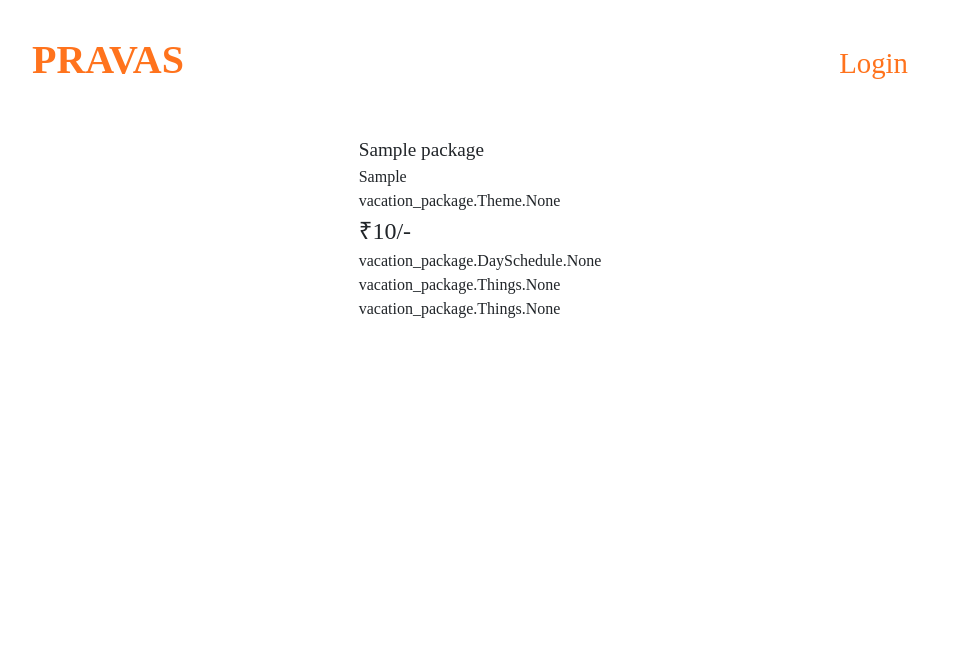
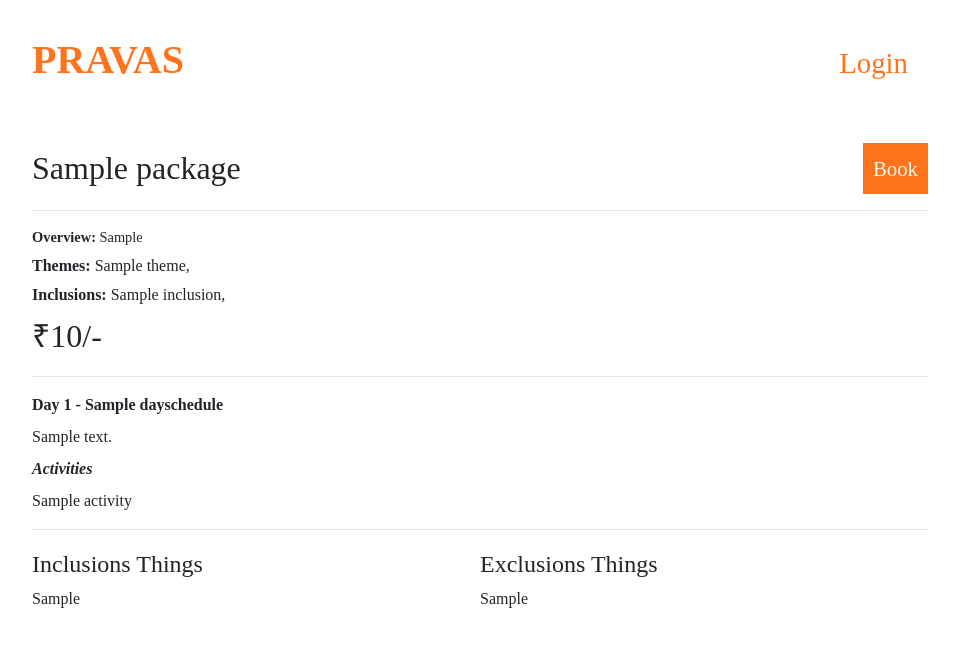
Before and after one commit to rahul-nagvadia/Pravas, a Django app: template templates/vacation_package/package.html in a window 1280 px wide. Shown: the top 647 px of the page, without its empty margins (160-1119 px from the left). Run offline with Django 4.2, Linux system fonts and the light colour scheme; the template is opened without the code that fills it: values that come from a table or form of the project are taken from there, others are empty; tables that the repository leaves empty hold one stand-in row (values such as "Sample post"); some libraries are stand-ins or nearby versions; some web fonts are replaced.

Commit message:
Package details page

```diff
--- a/static/vacation_package/css/package.css
+++ b/static/vacation_package/css/package.css
@@ -35,6 +35,7 @@ a:hover {
   flex-direction: column;
   justify-content: center;
   align-items: center;
+  margin-bottom: 100px;
 }
 
 .navbar {
@@ -90,6 +91,7 @@ a:hover {
   border: none;
   color: #fff7e9;
   padding: 10px;
+  font-size: 1.3rem;
 }
 
 .see-button:hover,
@@ -105,6 +107,7 @@ a:hover {
   border: 1px solid #1746a2;
   margin: 20px 0;
   border-radius: 20px;
+  height: 200px;
 }
 
 .package-image {
@@ -120,19 +123,87 @@ a:hover {
   width: 80%;
   display: flex;
   flex-direction: row;
+  align-items: center;
 }
 
 .package-description > div {
   margin: 10px;
-  flex-basis: 25%;
   text-align: center;
   padding: 10px;
 }
 
 .package-name {
-  font-size: larger;
+  font-size: 1.3rem;
+  flex-basis: 20%;
 }
 
 .package-price {
-  font-size: x-large;
+  flex-basis: 10%;
+  font-size: 2rem;
 }
+
+.package-overview {
+  flex-basis: 80%;
+  font-size: 0.9rem;
+}
+
+.pacakge-see {
+  flex-basis: 20%;
+}
+
+@media (max-width: 1024px) {
+  .package-card {
+    width: 70%;
+    flex-direction: column;
+    height: auto;
+  }
+  .package-description {
+    width: 100%;
+    flex-direction: column;
+  }
+  .package-image {
+    height: 20%;
+  }
+}
+
+/* //////////package page//////////////// */
+
+.package-detail {
+  width: 70%;
+}
+
+.package-detail > div {
+  margin: 5px 0;
+}
+
+.package-detail > .package-name {
+  font-size: 2rem;
+  margin-bottom: 10px;
+  display: flex;
+  justify-content: space-between;
+  align-items: center;
+  width: 100%;
+}
+
+.package-day > p {
+  margin: 8px 0;
+}
+
+.package-detail > .things {
+  display: flex;
+}
+.package-detail > .things > div {
+  flex-basis: 50%;
+}
+.package-detail > .things > div > .title {
+  font-size: 1.5rem;
+  margin-bottom: 5px;
+}
+
+.name {
+  flex: 1;
+}
+
+.book-buttion {
+  margin-left: auto;
+}
--- a/templates/vacation_package/package.html
+++ b/templates/vacation_package/package.html
@@ -39,21 +39,62 @@
                 {% endif %}
             </ul>
         </div>
-        <div class="package_detail">
-            <div class="package-name">{{package.name}}</div>
-            <div class="package-overview">{{package.overview}}</div>
-            <div class="package-inclusion"></div>
+        <div class="package-detail">
+            <div class="package-name">
+                <div class="name">
+                    {{package.name}}
+                </div>
+                <div class="book-button">
+                    <form action="">
+                        {% csrf_token %}
+                        <input type="number" value={{package.id}} name="package_id" hidden>
+                        <input type="submit" class="see-button" value="Book">
+                    </form>
+                </div>
+            </div>
+            <hr>
+            <div class="package-overview"><strong>Overview:</strong> {{package.overview}}</div>
             <div class="package-theme">
-                {{package.themes}}
+                <strong>Themes:</strong>
+                {% for theme in package.themes.all %}
+                {{theme.name}},
+                {% endfor %}
+            </div>
+            <div class="package-inclusion">
+                <strong>Inclusions:</strong>
+                {% for inclusion in package.inclusions.all %}
+                {{inclusion}},
+
+                {% endfor %}
             </div>
             <div class="package-price">₹{{package.price}}/-</div>
-            <div class="package-days">{{package.days}}</div>
+            <hr>
+            {% for day_schedule in package.days.all %}
+            <div class="package-day">
+                <p> <strong> Day {{ day_schedule.day_number }} - {{ day_schedule.name }}</strong></p>
+                <p>{{day_schedule.description}}</p>
+                <p><strong><i>Activities</i></strong></p>
+                {% for activity in day_schedule.activities.all %}
+                {{activity}}
+                <br>
+                {% endfor %}
+            </div>
+            {% endfor %}
+            <hr>
             <div class="things">
                 <div class="inclusions">
-                    {{package.inclusions_things}}
+                    <div class="title">Inclusions Things</div>
+                    {% for thing in package.inclusions_things.all %}
+                    {{thing}}
+                    <br>
+                    {% endfor %}
                 </div>
                 <div class="exclusions">
-                    {{package.exclusions_things}}
+                    <div class="title">Exclusions Things</div>
+                    {% for thing in package.exclusions_things.all %}
+                    {{thing}}
+                    <br>
+                    {% endfor %}
                 </div>
             </div>
         </div>
--- a/vacation_package/models.py
+++ b/vacation_package/models.py
@@ -70,7 +70,7 @@ class Things(models.Model):
 
 class Package(models.Model):
     name = models.CharField(max_length=100)
-    overview = models.CharField(max_length=200, null=True)
+    overview = models.CharField(max_length=1000, null=True)
     place = models.ForeignKey(Place, on_delete=models.CASCADE)
     days = models.ManyToManyField(DaySchedule, related_name="days")
     price = models.IntegerField()
--- a/vacation_package/views.py
+++ b/vacation_package/views.py
@@ -32,5 +32,4 @@ def package_details(request):
     if request.method == "POST":
         package_id = request.POST.get("package_id")
         package = Package.objects.get(id=package_id)
-
         return render(request, 'vacation_package/package.html', {'package': package})
```
Also changed, not shown: vacation_package/migrations/0007_alter_package_overview.py (added).
